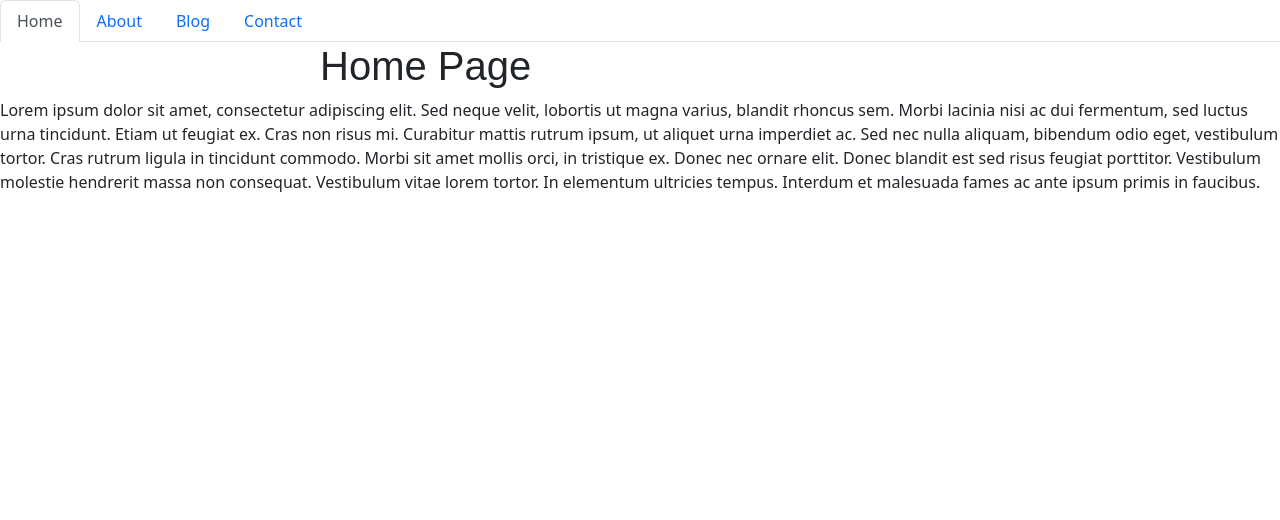
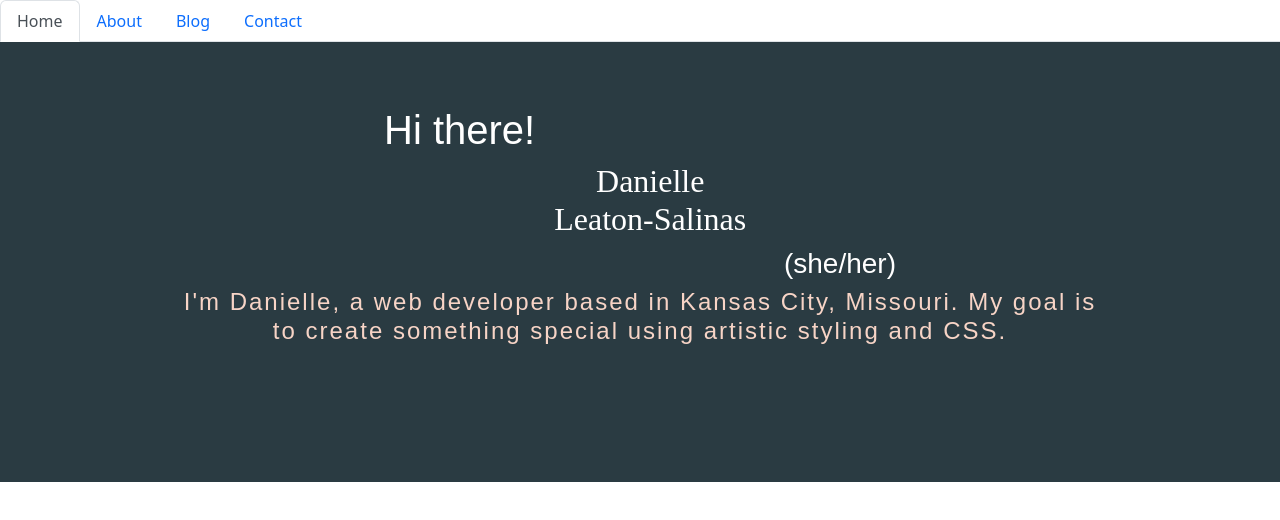
Before and after one commit to dleatonsalinas/react-portfolio, a React (Create React App) app: page / in a window 1280 px wide. Shown: the top 520 px of the page. Built offline with nearby package versions, Linux system fonts and the light colour scheme.

Commit message:
Update Home / landing section

```diff
--- a/src/components/pages/Home.js
+++ b/src/components/pages/Home.js
@@ -1,21 +1,19 @@
 import React from 'react';
+import '../styles/style.css';
 
 export default function Home() {
   return (
-    <div>
-      <h1>Home Page</h1>
-      <p>
-        Lorem ipsum dolor sit amet, consectetur adipiscing elit. Sed neque
-        velit, lobortis ut magna varius, blandit rhoncus sem. Morbi lacinia nisi
-        ac dui fermentum, sed luctus urna tincidunt. Etiam ut feugiat ex. Cras
-        non risus mi. Curabitur mattis rutrum ipsum, ut aliquet urna imperdiet
-        ac. Sed nec nulla aliquam, bibendum odio eget, vestibulum tortor. Cras
-        rutrum ligula in tincidunt commodo. Morbi sit amet mollis orci, in
-        tristique ex. Donec nec ornare elit. Donec blandit est sed risus feugiat
-        porttitor. Vestibulum molestie hendrerit massa non consequat. Vestibulum
-        vitae lorem tortor. In elementum ultricies tempus. Interdum et malesuada
-        fames ac ante ipsum primis in faucibus.
-      </p>
+    <div className="landing">
+      <h1>Hi there!</h1>
+      <div>
+        <h2>Danielle<br/>Leaton-Salinas</h2>
+      </div>
+      <div>
+        <h3>(she/her)</h3>
+      </div>
+      <div>
+        <h4>I'm Danielle, a web developer based in Kansas City, Missouri. My goal is to create something special using artistic styling and CSS.</h4>
+      </div>
     </div>
   );
 }
```
